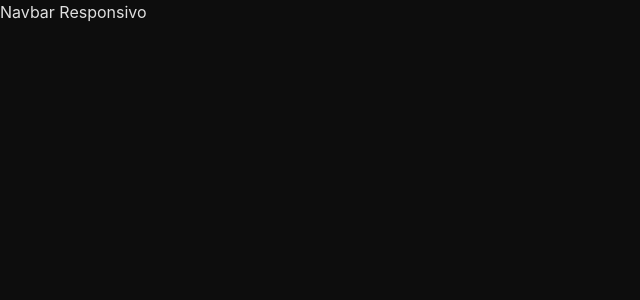
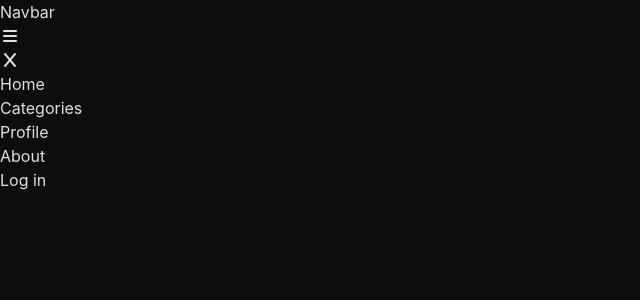
Before and after one commit to frontenddiego2d16/navbar-tutorial, a React (Vite) app: page / in a window 1280 px wide. Shown: the top 300 px of the page, without its empty margins (0-640 px from the left). Built offline with nearby package versions, Linux system fonts and the light colour scheme.

Commit message:
feat: componentes para el Navbar

```diff
--- a/src/App.jsx
+++ b/src/App.jsx
@@ -1,7 +1,11 @@
+import { Navbar } from "./components/Navbar";
+
 function App() {
 
   return (
-    <h1>Navbar Responsivo</h1>
+    <>
+      <Navbar />
+    </>
   )
 }
 
--- /dev/null
+++ b/src/components/Navbar/NavbarList.jsx
@@ -0,0 +1,9 @@
+
+
+const NavbarList = ({ name }) => {
+  return (
+    <a href="#">{name}</a>
+  )
+}
+
+export { NavbarList };
--- /dev/null
+++ b/src/components/Navbar/index.jsx
@@ -0,0 +1,47 @@
+import React from "react";
+import { NavbarList } from "./NavbarList";
+import { useState } from "react";
+
+
+function Navbar() {
+  const Links = [
+    { id: 1, name: 'Home' },
+    { id: 2, name: 'Categories' },
+    { id: 3, name: 'Profile' },
+    { id: 4, name: 'About' },
+  ]
+
+  return (
+    <>
+      <header>
+        <h2>Navbar</h2>
+
+        <div>
+          <i className="fa-solid fa-bars"></i>
+        </div>
+
+        <nav>
+          <div>
+            <i className="fa-solid fa-x"></i>
+          </div>
+          <ul>
+            {
+              Links.map(link =>
+                <li key={link.name} >
+                  <NavbarList name={link.name} />
+                </li>
+              )
+            }
+          </ul>
+
+          <button>
+            Log in
+          </button>
+        </nav>
+
+      </header>
+    </>
+  )
+};
+
+export { Navbar };
```
